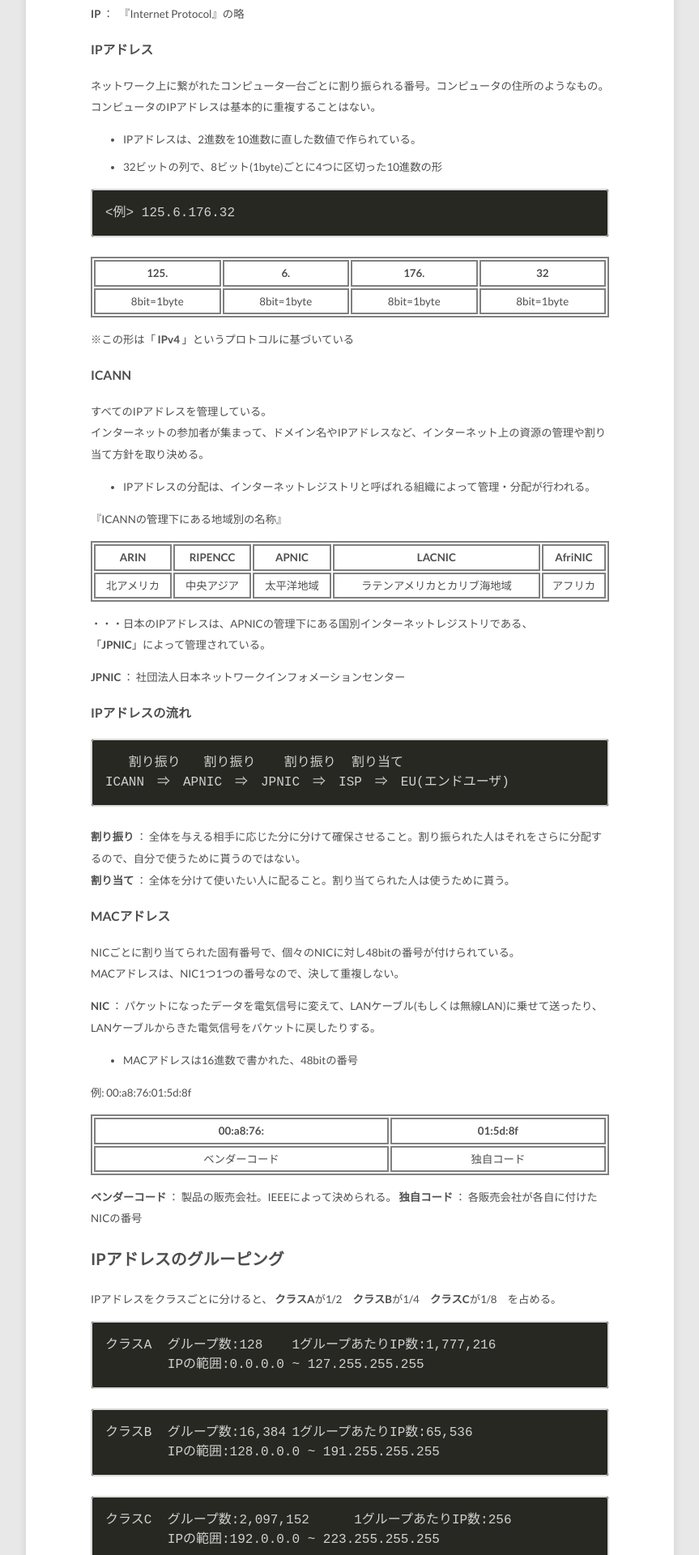
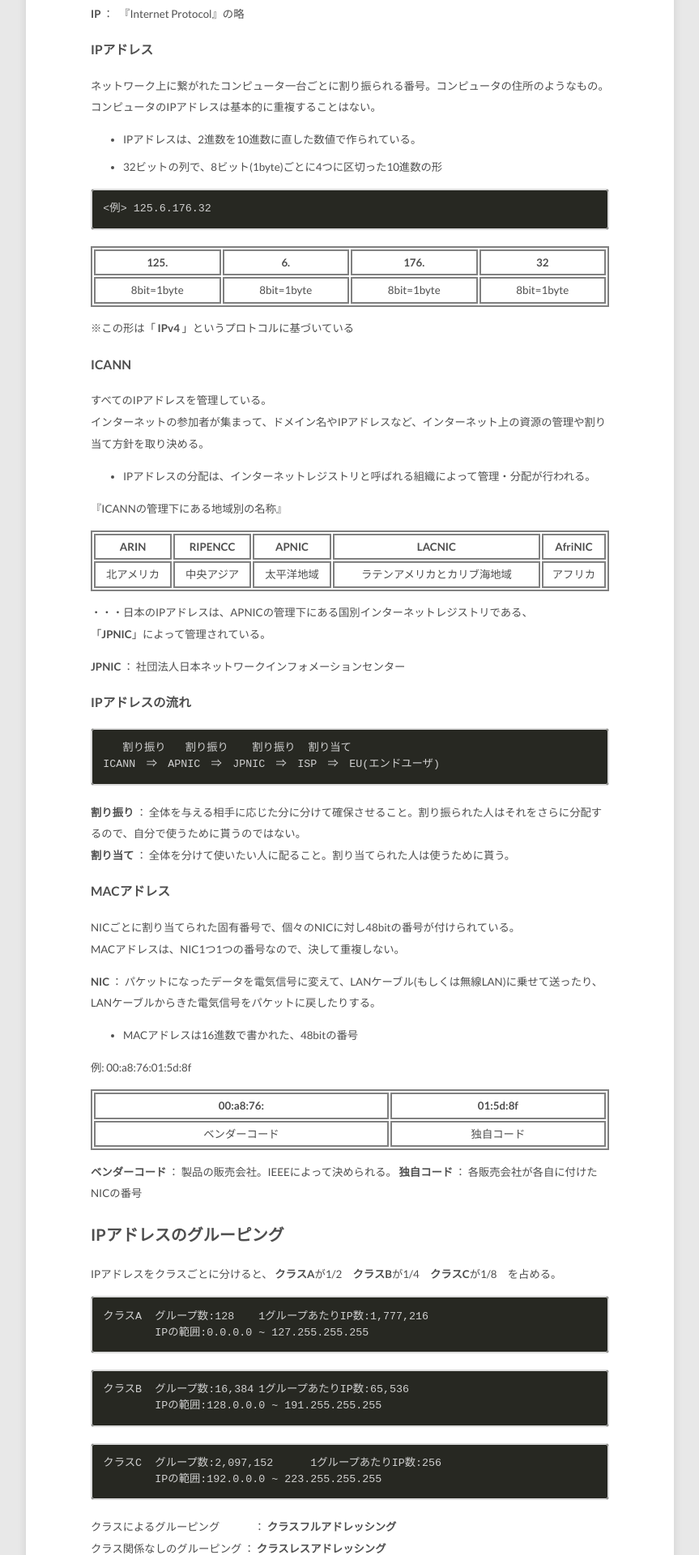
Before and after one commit to tayamagu/tayamagu.github.io, a Jekyll site: the page built from _posts/2016-08-23-koakuma01.md, in a window 1280 px wide. Shown: the part 645-2565 px from the top of the page at 81% size, without its empty margins (208-1071 px from the left). Built offline with Jekyll 4.4.1, drawn with Linux system fonts in a browser that asks for light colours; nearby versions of some CDN libraries.

Commit message:
no message

```diff
--- a/_sass/_page.scss
+++ b/_sass/_page.scss
@@ -399,7 +399,7 @@ header .entry-meta {
 }
 
 .read-more-content {
-	@include font-size(16);
+	@include font-size(12);
 
 	// Dotted line underlines for links
 	p > a,
--- a/_sass/_syntax.scss
+++ b/_sass/_syntax.scss
@@ -8,7 +8,7 @@ pre.highlight {
 
 .highlight {
 	margin-bottom: 1.5em;
-	@include font-rem(12);
+	@include font-rem(10);
 	line-height: 1.5;
 	color: #d0d0d0;
 	border: 1px solid darken($body-color, 5);
```
